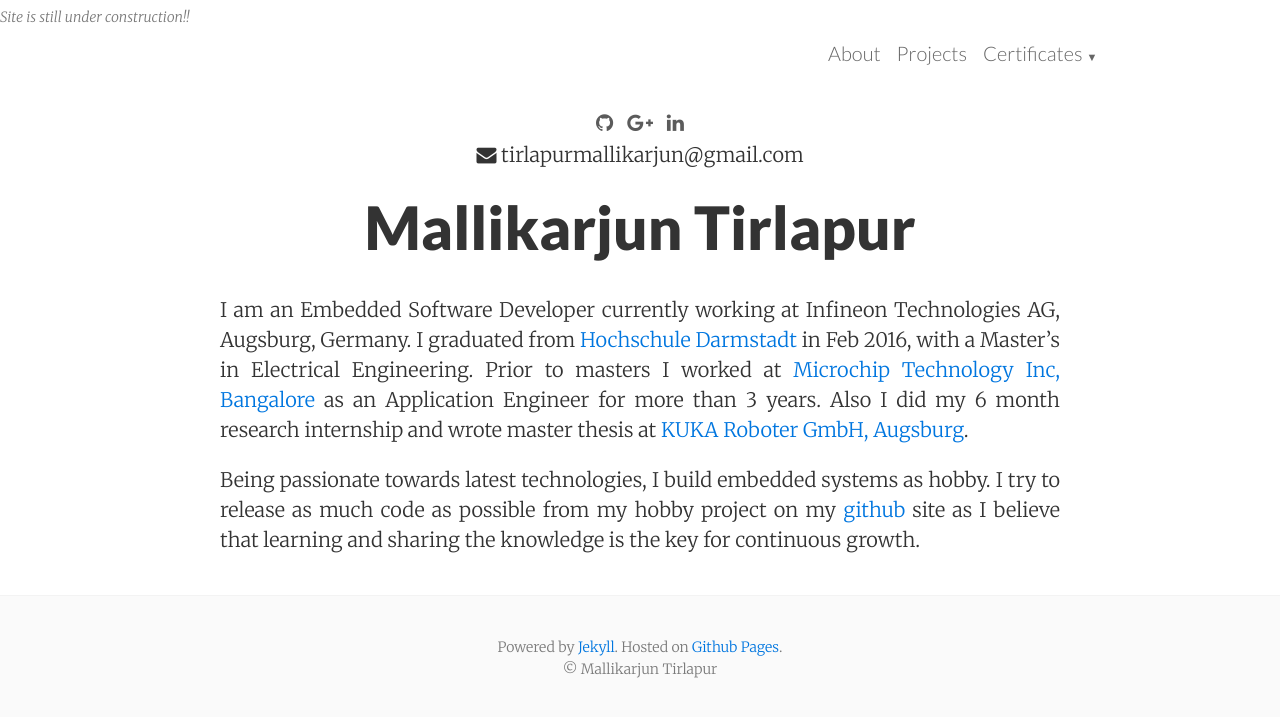
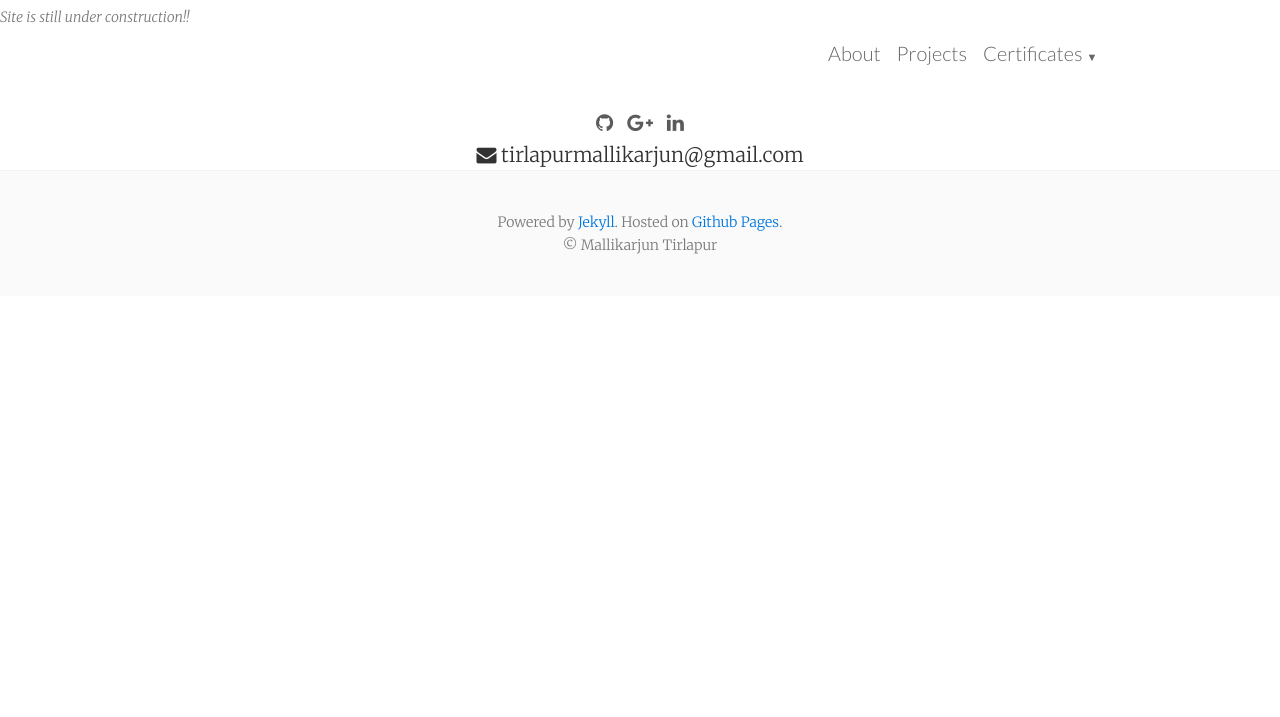
Before and after one commit to MallikarjunTirlapur/MallikarjunTirlapur.github.io, a Jekyll site: the page built from index.html, in a window 1280 px wide. Shown: the top 717 px of the page. Built offline with Jekyll 4.4.1, drawn with Linux system fonts in a browser that asks for light colours; nearby versions of some CDN libraries.

Commit message:
Update index.html

```diff
--- a/index.html
+++ b/index.html
@@ -2,7 +2,7 @@
 layout: default
 ---
 
- <div class="post p2 p-responsive wrap" role="main">
+ <!--<div class="post p2 p-responsive wrap" role="main">
       <div class="measure">
         <div class="post">
   <header class="post-header">
@@ -22,4 +22,4 @@ layout: default
 </div>
 
       </div>
-    </div>
+    </div>-->
```
